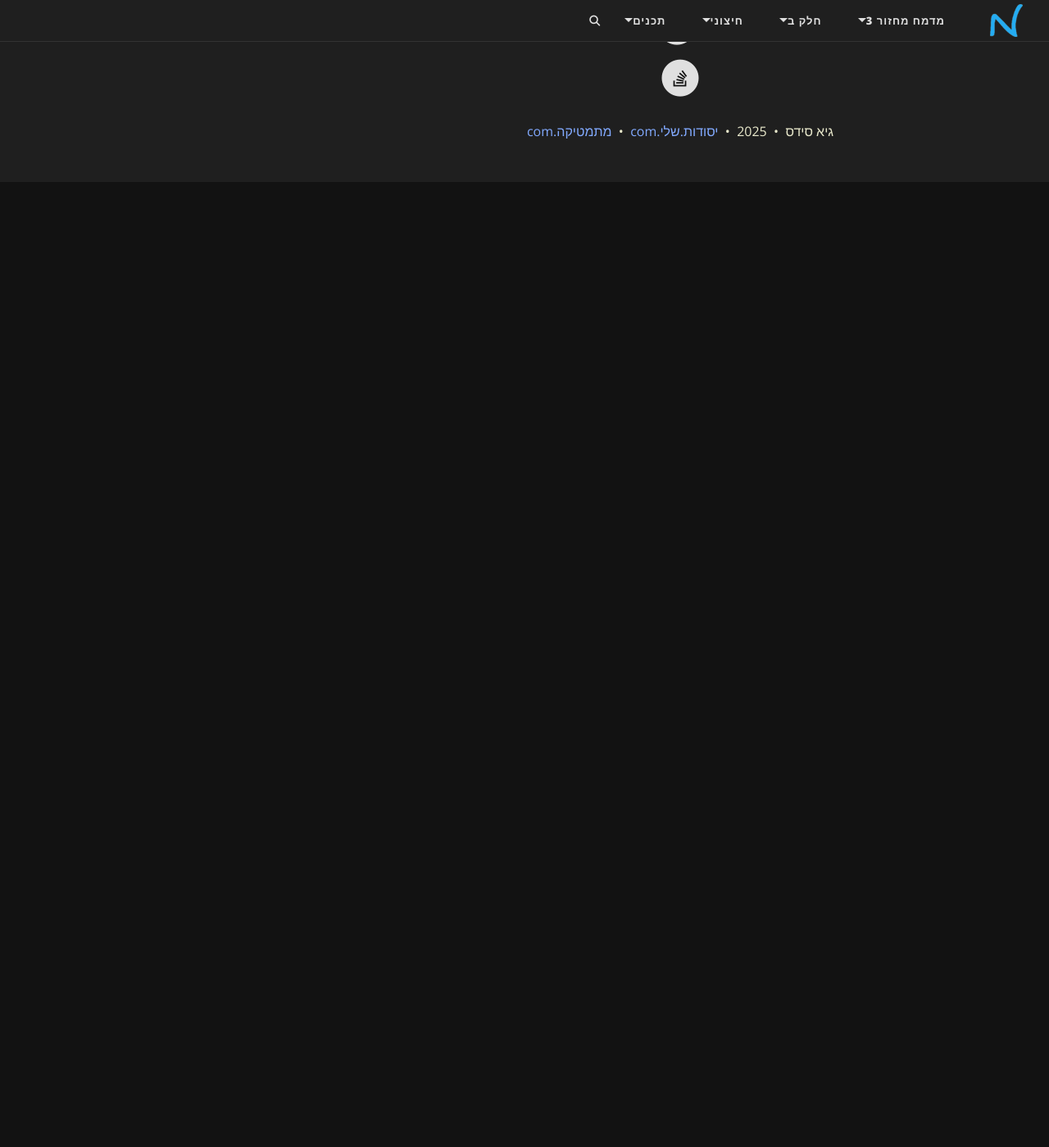
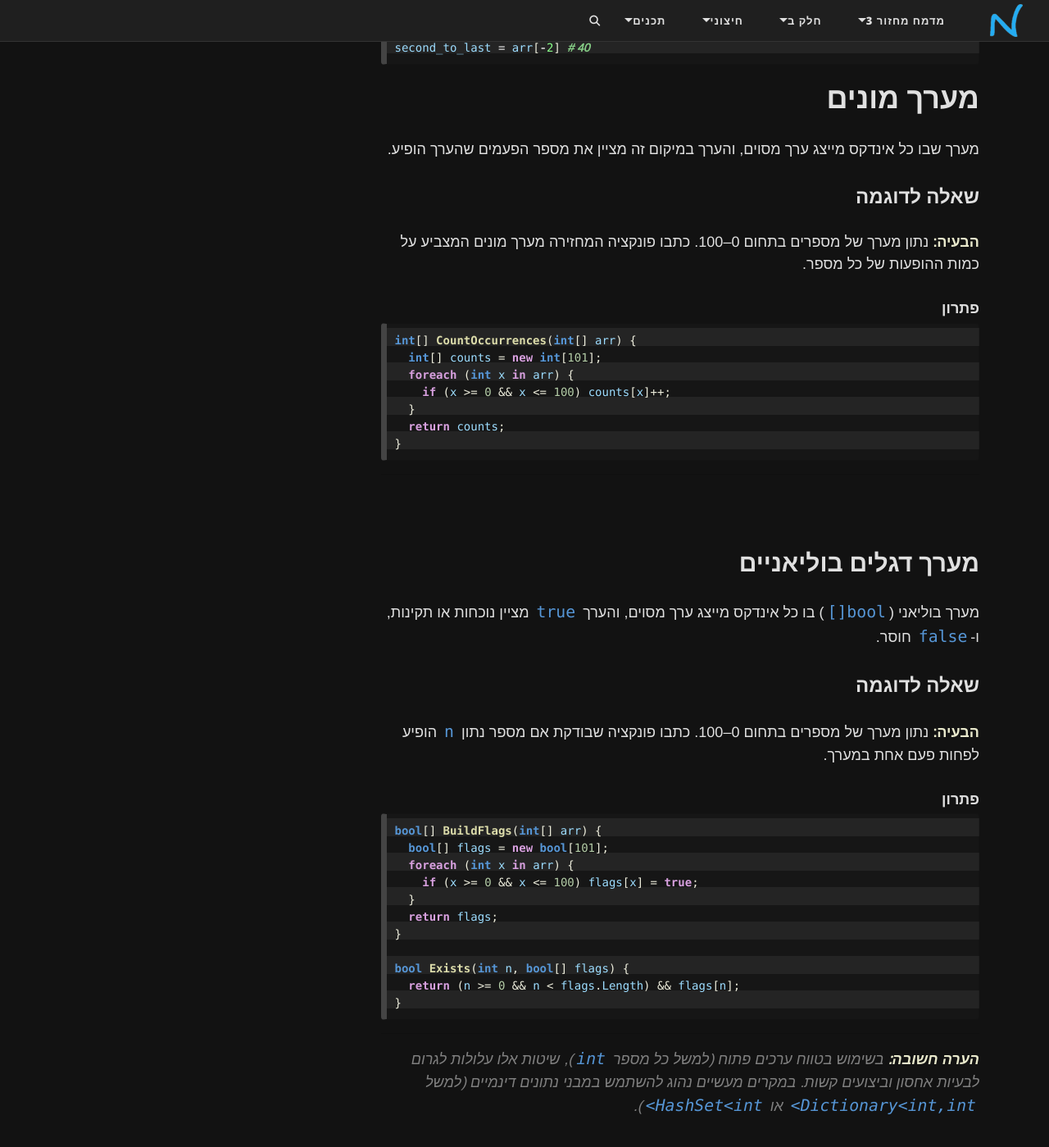
Before and after one commit to 3strategy/BeautifulYesodot, a Jekyll site: the page built from cs2/Chapter9b.md, in a window 1280 px wide and 1400 px high, scrolled down 2357 px. Shown: the whole window at 82% size. Built offline with Jekyll 4.4.1, drawn with Linux system fonts in a browser that asks for light colours; comment, search, counter and statistics services are not loaded; before the commit the page ends 2579 px from its top, so only the background shows below that; some of the changed text lies outside the part shown.

Commit message:
text furhter down. הוספת 9c  מערך מונים דגלים וצוברים

````diff
--- a/cs2/Chapter9b.md
+++ b/cs2/Chapter9b.md
@@ -1,16 +1,16 @@
 ---
 layout: page
-title: "פרק 9 מערך חד ממדי"
+title: "פרק 9 מערכים - הערות ותוספות"
 subtitle: "הערות והרחבות"
 author: גיא סידס
-tags: [מערך, מערכים, חד ממדי]
+tags: [מערך, מערכים, חד ממדי, מערך מונים, מערך צוברים]
 mathjax: true
 lang: he
 ---
 
 ## inline initializations
 
-### בכל המקומות מאתחלים עם {} אז איך פתאום יש [ ]?
+### בכל המקומות מאתחלים עם {} אז איך פתאום יש [ ] 😲?
 
 ```csharp
 public static void FunctionName(int[] arr)
@@ -66,7 +65,75 @@ instead of the old curly-brace form. Under the covers it’s just syntactic suga
 
 - **C# 12 (November 2023) - שימו לב כמה כדאי להתעדכן**
 
-  - **Collection expressions** (**square-bracket** literals)
+  - Collection expressions (**square-bracket** literals)
     ```csharp
     int[] nums = [1, 2, 3, 4, 5];
     ```
+
+
+## גישה לאיבר מסוף המערך
+
+ב-C# 8.0 ומעלה ניתן לגשת לאיבר מסוף המערך באמצעות הסימון `^`:
+
+```csharp
+int[] arr = { 10, 20, 30, 40, 50 };
+int last = arr[^1];        // C# syntax. 50 פונה למקום אחרון
+int secondToLast = arr[^2]; // 40 פונה למקום לפני אחרון
+```
+
+```python
+arr = [10, 20, 30, 40, 50]
+last = arr[-1]           # 50
+second_to_last = arr[-2] # 40
+```
+
+# מערך מונים
+
+
+מערך שבו כל אינדקס מייצג ערך מסוים, והערך במיקום זה מציין את מספר הפעמים שהערך הופיע.
+
+### שאלה לדוגמה
+
+**הבעיה:** נתון מערך של מספרים בתחום 0–100. כתבו פונקציה המחזירה מערך מונים המצביע על כמות ההופעות של כל מספר.
+
+#### פתרון
+
+```csharp
+int[] CountOccurrences(int[] arr) {
+  int[] counts = new int[101];
+  foreach (int x in arr) {
+    if (x >= 0 && x <= 100) counts[x]++;
+  }
+  return counts;
+}
+```
+
+---
+
+## מערך דגלים בוליאניים
+
+מערך בוליאני (`bool[]`) בו כל אינדקס מייצג ערך מסוים, והערך `true` מציין נוכחות או תקינות, ו-`false` חוסר.
+
+### שאלה לדוגמה
+
+**הבעיה:** נתון מערך של מספרים בתחום 0–100. כתבו פונקציה שבודקת אם מספר נתון `n` הופיע לפחות פעם אחת במערך.
+
+#### פתרון
+
+```csharp
+bool[] BuildFlags(int[] arr) {
+  bool[] flags = new bool[101];
+  foreach (int x in arr) {
+    if (x >= 0 && x <= 100) flags[x] = true;
+  }
+  return flags;
+}
+
+bool Exists(int n, bool[] flags) {
+  return (n >= 0 && n < flags.Length) && flags[n];
+}
+```
+
+---
+
+> **הערה חשובה:** בשימוש בטווח ערכים פתוח (למשל כל מספר `int`), שיטות אלו עלולות לגרום לבעיות אחסון וביצועים קשות. במקרים מעשיים נהוג להשתמש במבני נתונים דינמיים (למשל `Dictionary<int,int>` או `HashSet<int>`).
````
Also changed, not shown: other parts of cs2/Chapter9b.md (+3 -4 lines), cs2/Chapter9.md (+17 -6 lines), cs2/Chapter9c.md (added, +300 -0 lines).
